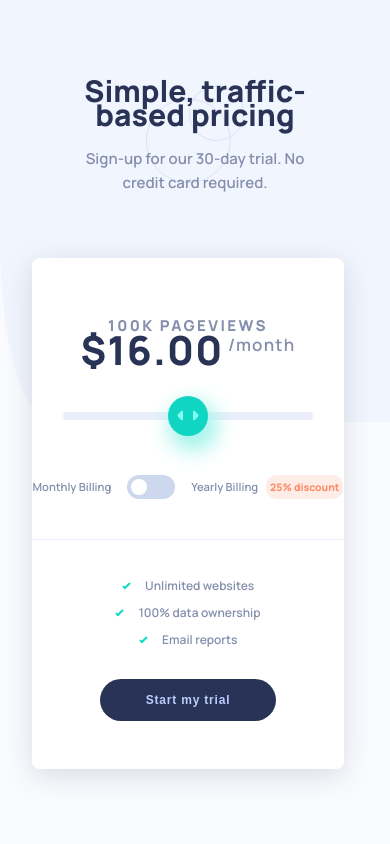
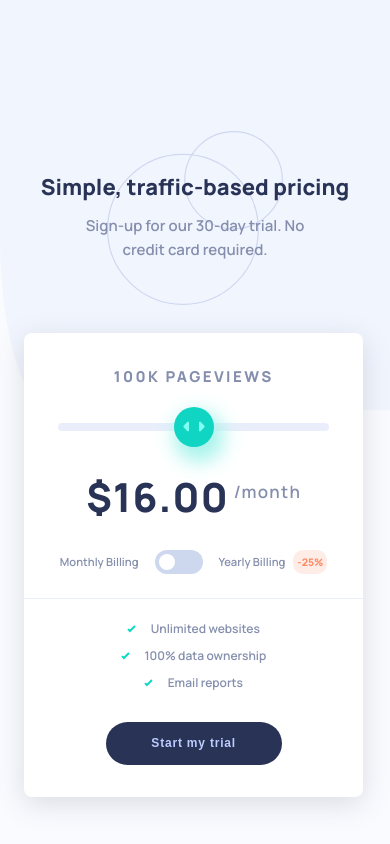
Before and after one commit to sammycaesar/interactive-pricing-component, a plain HTML site: page index.html in a window 390 px wide. Drawn offline with Linux system fonts and the light colour scheme.

```diff
--- a/index.html
+++ b/index.html
@@ -56,7 +56,7 @@
             </label>
           </div>
           <div class="yearly">Yearly Billing</div>
-          <div class="discount">25% discount</div>
+          <div class="discount">25% discount</div> <div class="discount-mobile">-25%</div>
         </div>
 
         <div class="features">
--- a/style.css
+++ b/style.css
@@ -21,7 +21,7 @@ body {
   align-items: center;
   justify-content: center;
   text-align: center;
-  height: 100vh;
+  max-height: 100vh;
   overflow: hidden;
   margin: 0;
   padding: 0;
@@ -207,6 +207,17 @@ p {
   margin-left: 0.5rem;
 }
 
+.discount-mobile {
+  display: none;
+  font-size: 0.65rem;
+  font-weight: 800;
+  color: hsl(15, 100%, 70%);
+  background: hsl(14, 92%, 95%);
+  border-radius: 10px;
+  padding: 0 0.25rem;
+  margin-left: 0.5rem;
+}
+
 .feature-content {
   font-size: 12px;
   color: var(--color-grayish-blue);
@@ -232,25 +243,35 @@ p {
   padding-right: 0.75rem;
 }
 
+/* Mobile view */
+
 @media screen and (max-width: 768px) {
 
   body {
     background-size: 100vw 50%;
+    overflow:visible;
+  }
+
+  h1 {
+    font-size: 22px;
+  }
+
+  .message p {
+    padding: 0rem 3rem;
   }
 
   .message {
-    margin-bottom: 1rem;
-    padding: 1rem 5rem;
+    margin: 8rem 0rem 0rem 0rem;
     background-image: url(/images/pattern-circles.svg);
     background-repeat: no-repeat;
     background-position: 50% 50%;
-    background-size: 25%;
+    background-size: 45%;
   }
 
   .pricing-card {
-    width: 80%;
+    width: 87%;
     height: 50%;
-    margin: 2rem;
+    margin: 1.5rem;
   }
 
   .pricing-info,
@@ -271,3 +292,33 @@ p {
   text-align:center;
   padding-bottom: 10px;
 }
+
+.pricing-info {
+  margin: 2rem 0 4rem 0;
+}
+
+.per-month {
+  margin-top: 6rem;
+  margin-bottom: 1.5rem;
+}
+
+.slider {
+margin-top: -12rem;
+}
+
+.billing-info {
+
+  padding: 4rem 0 1.5rem 0;
+}
+
+.discount {
+  display: none;
+}
+
+.discount-mobile {
+  display: block;
+}
+
+.features {
+  margin: 1rem 4rem;
+}
```
Also changed, not shown: 1 other file.
